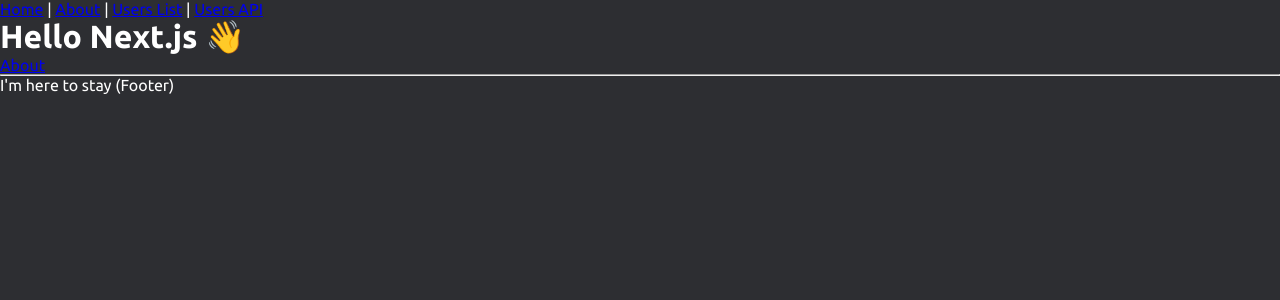
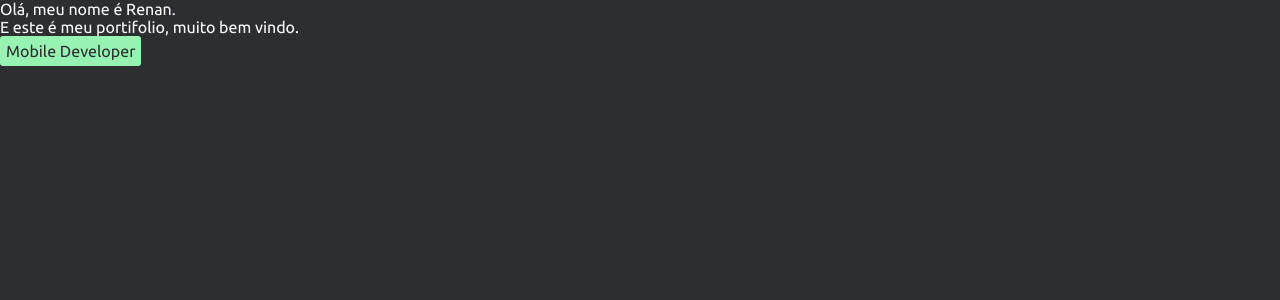
Before and after one commit to renankanu/kanu-portifolio, a Next.js app: page / in a window 1280 px wide. Shown: the top 300 px of the page. Built offline with nearby package versions, Linux system fonts and the light colour scheme.

Commit message:
PortHome Screen

```diff
--- a/components/BaseButton.tsx
+++ /dev/null
@@ -1,3 +0,0 @@
-export default function BaseButton(){
-    return<div></div>
-}
--- a/components/Layout.tsx
+++ /dev/null
@@ -1,41 +0,0 @@
-import React, { ReactNode } from 'react'
-import Link from 'next/link'
-import Head from 'next/head'
-
-type Props = {
-  children?: ReactNode
-  title?: string
-}
-
-const Layout = ({ children, title = 'This is the default title' }: Props) => (
-  <div>
-    <Head>
-      <title>{title}</title>
-      <meta charSet="utf-8" />
-      <meta name="viewport" content="initial-scale=1.0, width=device-width" />
-    </Head>
-    <header>
-      <nav>
-        <Link href="/">
-          <a>Home</a>
-        </Link>{' '}
-        |{' '}
-        <Link href="/about">
-          <a>About</a>
-        </Link>{' '}
-        |{' '}
-        <Link href="/users">
-          <a>Users List</a>
-        </Link>{' '}
-        | <a href="/api/users">Users API</a>
-      </nav>
-    </header>
-    {children}
-    <footer>
-      <hr />
-      <span>I'm here to stay (Footer)</span>
-    </footer>
-  </div>
-)
-
-export default Layout
--- /dev/null
+++ b/pages/PortHome/index.tsx
@@ -0,0 +1,19 @@
+import { Container, TagGreen, Label } from './styles'
+
+const PortHome = () => {
+    return (
+        <Container>
+            <div>
+                Olá, meu nome é Renan.
+            </div>
+            <div>
+                E este é meu portifolio, muito bem vindo.
+            </div>
+            <TagGreen>
+                <Label>Mobile Developer</Label>
+            </TagGreen>
+        </Container>
+    );
+}
+
+export default PortHome;
--- /dev/null
+++ b/pages/PortHome/styles.ts
@@ -0,0 +1,19 @@
+import styled from 'styled-components'
+import customColors from '../../styles/customColors';
+
+export const Container = styled.div`
+  flex-direction: column;
+  margin: auto;
+  place-content: center;
+`;
+
+export const TagGreen = styled.div`
+  padding: 6px;
+  display: inline-block;
+  border-radius: 3px;
+  background: ${customColors.secondColor}
+`;
+
+export const Label = styled.p`
+  color: ${customColors.backgroundApp}
+`;
--- a/pages/index.tsx
+++ b/pages/index.tsx
@@ -1,20 +1,17 @@
 import Head from 'next/head'
 import Link from 'next/link'
-import Layout from '../components/Layout'
 import BasicLayout from 'layout/Basic'
+import PortHome from './PortHome'
 
 const Home = () => {
   const title = "<RenanKanu>"
   return (
     <BasicLayout>
-    <Layout title="Home | Next.js + TypeScript Example">
-     <h1>Hello Next.js 👋</h1>
-      <p>
-        <Link href="/about">
-          <a>About</a>
-        </Link>
-       </p>
-    </Layout>
+      <Head>
+        <title>{title}</title>
+        <link rel="icon" href="/favicon.ico" />
+      </Head>
+      <PortHome />
     </BasicLayout>
   )
 }
```
